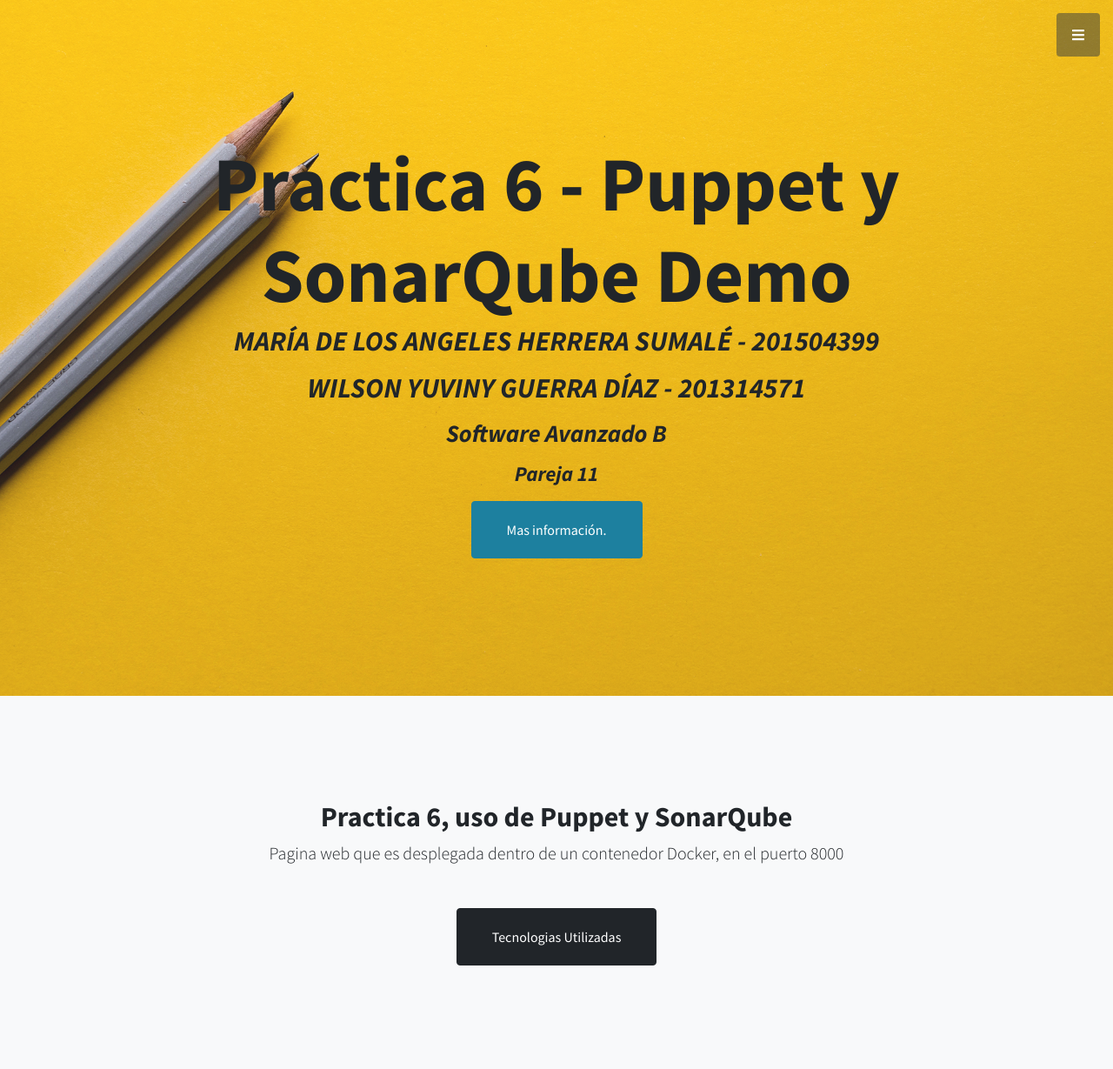
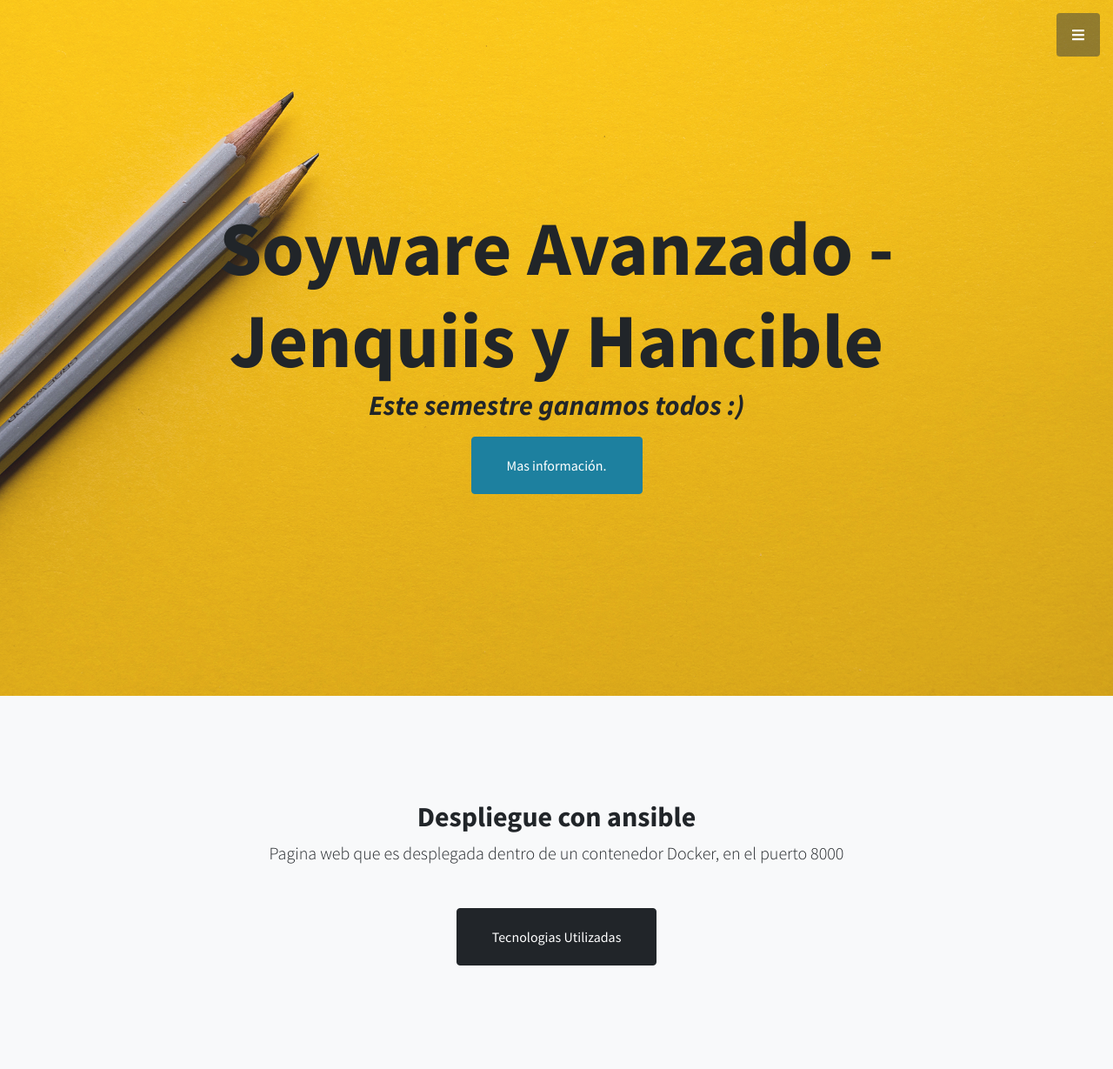
Before and after one commit to wygd-usac/jenkins-ansible, a Django app: page / in a window 1280 px wide. Shown: the top 1229 px of the page at 87% size. Run offline with Django 3.2, Linux system fonts and the light colour scheme; some libraries are stand-ins or nearby versions.

Commit message:
Errores en Index.html

```diff
--- a/PaginaWeb/templates/pagina/index.html
+++ b/PaginaWeb/templates/pagina/index.html
@@ -32,11 +32,8 @@
         <!-- Header-->
         <header class="masthead d-flex align-items-center">
             <div class="container px-4 px-lg-5 text-center">
-                <h1 class="mb-1">Practica 6 - Puppet y SonarQube Demo</h1>
-                <h2 class="mb-3"><em>MARÍA DE LOS ANGELES HERRERA SUMALÉ - 201504399</em></h2>
-                <h2 class="mb-3"><em>WILSON YUVINY GUERRA DÍAZ - 201314571</em></h2>
-                <h3 class="mb-3"><em>Software Avanzado B</em></h3>
-                <h4 class="mb-3"><em>Pareja 11</em></h4>
+                <h1 class="mb-1">Soyware Avanzado - Jenquiis y Hancible</h1>
+                <h2 class="mb-3"><em>Este semestre ganamos todos :)</em></h2>
                 <a class="btn btn-primary btn-xl" href="#about">Mas información.</a>
             </div>
         </header>
@@ -45,7 +42,7 @@
             <div class="container px-4 px-lg-5 text-center">
                 <div class="row gx-4 gx-lg-5 justify-content-center">
                     <div class="col-lg-10">
-                        <h2>Practica 6, uso de Puppet y SonarQube</h2>
+                        <h2>Despliegue con ansible</h2>
                         <p class="lead mb-5">
                             Pagina web que es desplegada dentro de un contenedor Docker, en el puerto 8000
                         </p>
```
